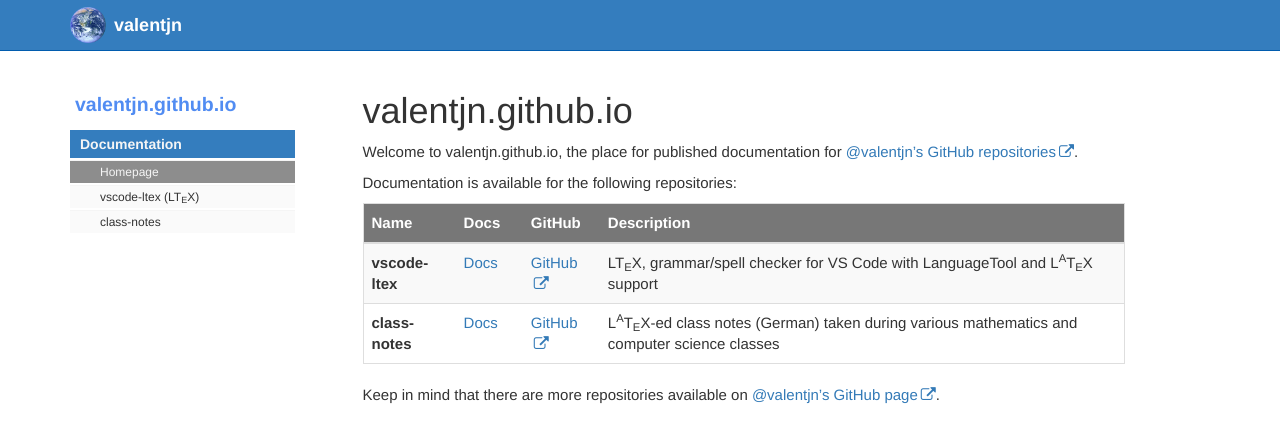
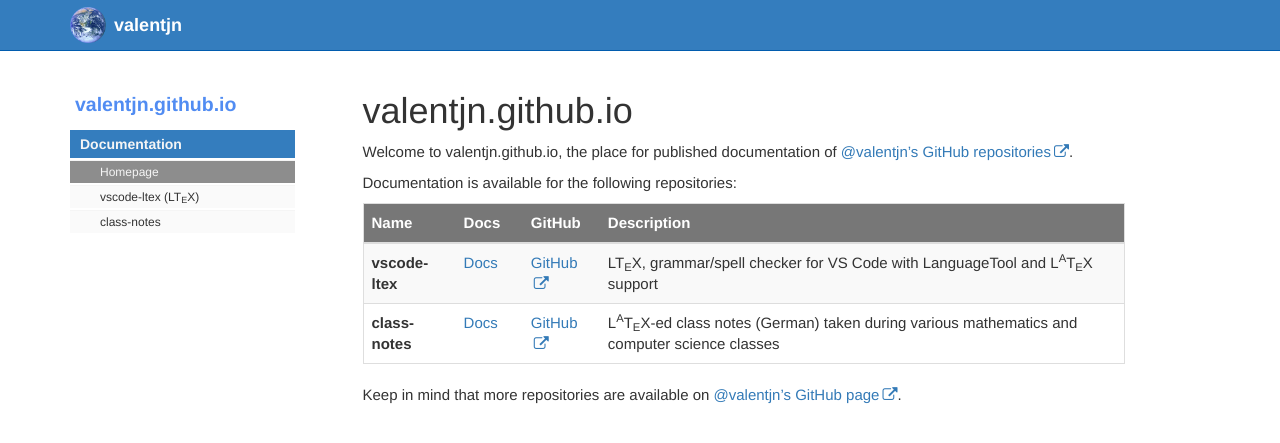
Before and after one commit to valentjn/valentjn.github.io, a Jekyll site: the page built from pages/index.md, in a window 1280 px wide. Shown: the top 443 px of the page. Built offline with Jekyll 4.4.1, drawn with Linux system fonts in a browser that asks for light colours.

Commit message:
Change wording slightly

```diff
--- a/pages/index.md
+++ b/pages/index.md
@@ -5,7 +5,7 @@ sidebar: "sidebar"
 toc: false
 ---
 
-Welcome to valentjn.github.io, the place for published documentation for [@valentjn's GitHub repositories](https://github.com/valentjn).
+Welcome to valentjn.github.io, the place for published documentation of [@valentjn's GitHub repositories](https://github.com/valentjn).
 
 Documentation is available for the following repositories:
 
@@ -14,4 +14,4 @@ Documentation is available for the following repositories:
 | **vscode-ltex** | [Docs](https://valentjn.github.io/vscode-ltex/) | [GitHub](https://github.com/valentjn/vscode-ltex) | LT<sub>E</sub>X, grammar/spell checker for VS Code with LanguageTool and LaTeX support |
 | **class-notes** | [Docs](https://valentjn.github.io/class-notes/) | [GitHub](https://github.com/valentjn/class-notes) | L<sup>A</sup>T<sub>E</sub>X-ed class notes (German) taken during various mathematics and computer science classes |
 
-Keep in mind that there are more repositories available on [@valentjn's GitHub page](https://github.com/valentjn).
+Keep in mind that more repositories are available on [@valentjn's GitHub page](https://github.com/valentjn).
```
